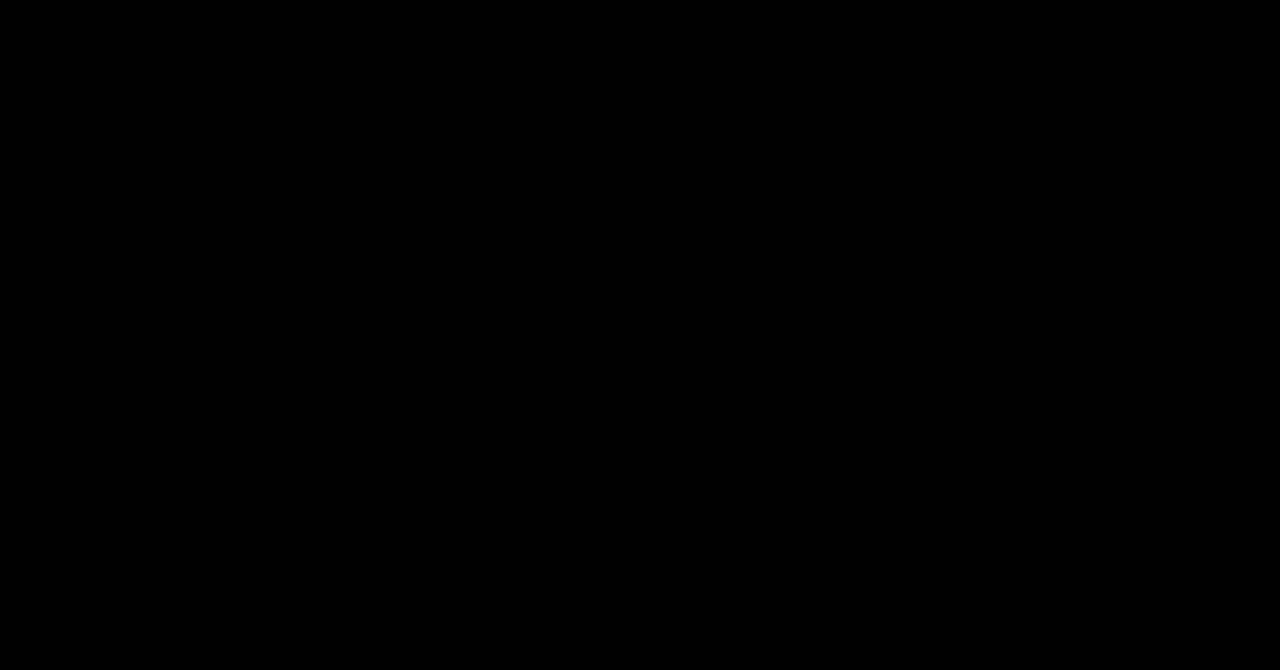
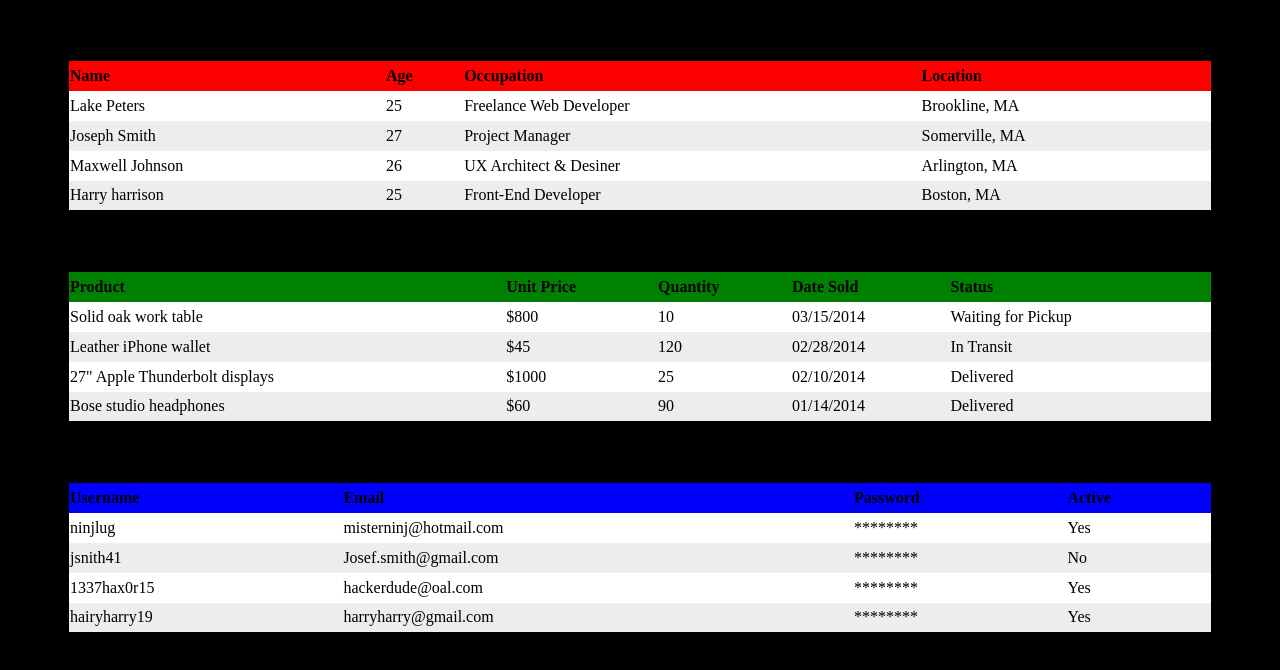
Before and after one commit to SvetlanaKobyakova/mysite, a plain HTML site: page index7.html in a window 1280 px wide. Drawn offline with Linux system fonts and the light colour scheme.

Commit message:
hw_table

```diff
--- a/css/HW2908styles.css
+++ b/css/HW2908styles.css
@@ -1,30 +1,53 @@
-body{
-    margin: 0;
-    background: black;
-}
-
 table{
     border-collapse: collapse;
     border: solid 1px black;
     width: 100%;
 }
 
+body{
+    background: black;
+}
+
 th{
-    border: solid 1px black;
+    height: 30px;
+    text-align: left;
 }
 
 td{
-    border: solid 1px black;
+    height: 30px;
 }
 
 .table-1{
-
+    margin: 60px;
+    margin-bottom: 60px;
 }
 
 .table-2{
-
+    margin: 60px;
+    margin-bottom: 60px;
 }
 
 .table-3{
+    margin: 60px;
+    margin-bottom: 60px;
+}
 
+#col-1{
+    background: red;
 }
+
+#col-2{
+    background: green;
+}
+
+#col-3{
+    background: blue;
+}
+
+#col-4{
+    background: rgb(238, 236, 236);
+}
+
+#col-5{
+    background: white;
+}
--- a/index7.html
+++ b/index7.html
@@ -8,8 +8,7 @@
 
         <div class="table-1">
             <table>
-
-            <thead>
+                <thead id="col-1">
                     <tr>
                         <th>Name</th>
                         <th>Age</th>
@@ -19,28 +18,28 @@
                 </thead>
 
                 <tbody>
-                        <tr>
+                    <tr id="col-5">
                         <td>Lake Peters</td>
                         <td>25</td>
                         <td>Freelance Web Developer</td>
                         <td>Brookline, MA</td>
                     </tr>
 
-                        <tr>
+                    <tr id="col-4">
                         <td>Joseph Smith</td>
                         <td>27</td>
                         <td>Project Manager</td>
                         <td>Somerville, MA</td>
                     </tr>
 
-                        <tr>
+                    <tr id="col-5">
                         <td>Maxwell Johnson</td>
                         <td>26</td>
                         <td>UX Architect & Desiner</td>
                         <td>Arlington, MA</td>
                     </tr>
 
-                        <tr>
+                    <tr id="col-4">
                         <td>Harry harrison</td>
                         <td>25</td>
                         <td>Front-End Developer</td>
@@ -52,7 +51,7 @@
 
         <div class="table-2">
             <table>
-                <thead>
+                <thead id="col-2">
                     <tr>
                         <th>Product</th>
                         <th>Unit Price</th>
@@ -63,7 +62,7 @@
                 </thead>
 
                 <tbody>
-                    <tr>
+                    <tr id="col-5">
                         <td>Solid oak work table</td>
                         <td>$800</td>
                         <td>10</td>
@@ -71,7 +70,7 @@
                         <td>Waiting for Pickup</td>
                     </tr>
 
-                    <tr>
+                    <tr id="col-4">
                         <td>Leather iPhone wallet</td>
                         <td>$45</td>
                         <td>120</td>
@@ -79,7 +78,7 @@
                         <td>In Transit</td>
                     </tr>
 
-                    <tr>
+                    <tr id="col-5">
                         <td>27" Apple Thunderbolt displays</td>
                         <td>$1000</td>
                         <td>25</td>
@@ -87,7 +86,7 @@
                         <td>Delivered</td>
                     </tr>
 
-                    <tr>
+                    <tr id="col-4">
                         <td>Bose studio headphones</td>
                         <td>$60</td>
                         <td>90</td>
@@ -101,7 +100,7 @@
 
         <div class="table-3">
             <table>
-                <thead>
+                <thead id="col-3">
                     <tr>
                         <th>Username</th>
                         <th>Email</th>
@@ -111,28 +110,28 @@
                 </thead>
 
                 <tbody>
-                    <tr>
+                    <tr id="col-5">
                         <td>ninjlug</td>
                         <td>misterninj@hotmail.com</td>
                         <td>********</td>
                         <td>Yes</td>
                     </tr>
 
-                    <tr>
+                    <tr id="col-4">
                         <td>jsnith41</td>
                         <td>Josef.smith@gmail.com</td>
                         <td>********</td>
                         <td>No</td>
                     </tr>
 
-                    <tr>
+                    <tr id="col-5">
                         <td>1337hax0r15</td>
                         <td>hackerdude@oal.com</td>
                         <td>********</td>
                         <td>Yes</td>
                     </tr>
 
-                    <tr>
+                    <tr id="col-4">
                         <td>hairyharry19</td>
                         <td>harryharry@gmail.com</td>
                         <td>********</td>
@@ -142,5 +141,4 @@
                 </tbody>
             </table>
         </div>
-
 </html>
```
Lines whose indentation alone changed are shown as unchanged.
